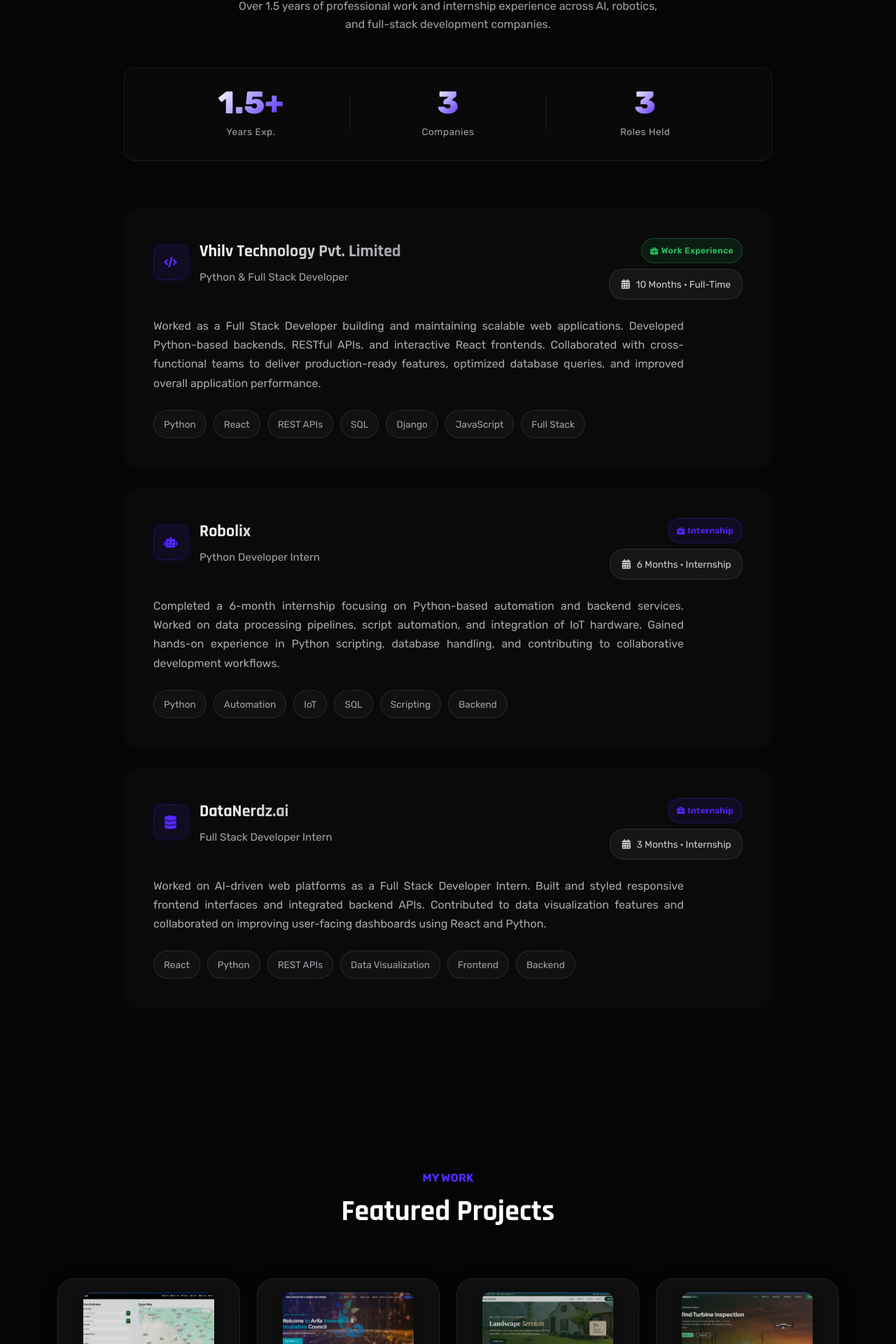
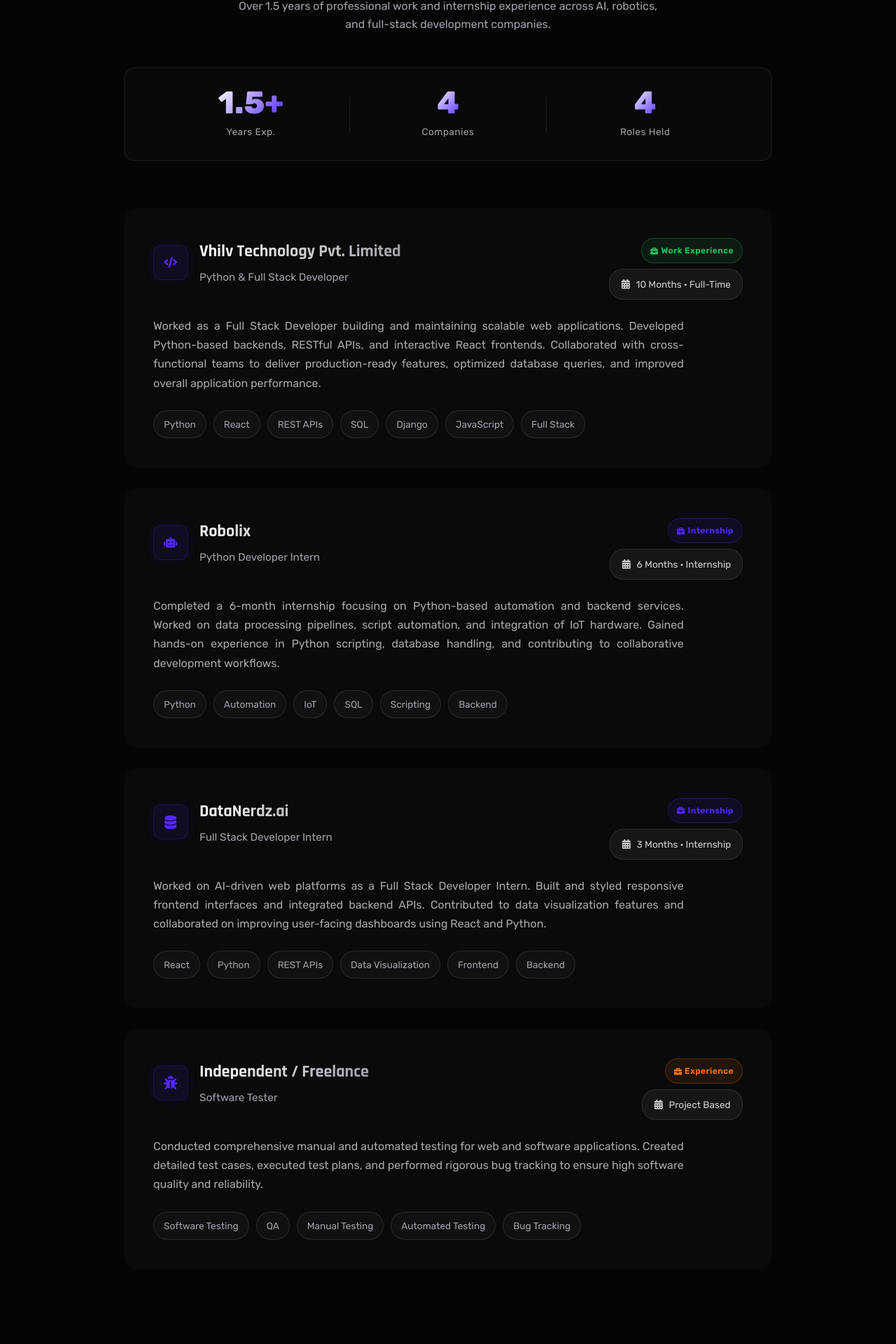
Before and after one commit to abi9502/abishake, a React (Vite) app: page / in a window 1280 px wide. Shown: the part 2278-4198 px from the top of the page at 70% size. Built offline with nearby package versions, Linux system fonts and the light colour scheme; the HTML template or start-up script is replaced by a standard one.

Commit message:
Add software tester experience and update stats

```diff
--- a/src/components/Experience.jsx
+++ b/src/components/Experience.jsx
@@ -1,6 +1,6 @@
 import React, { useEffect } from 'react';
 import './Experience.css';
-import { FaBriefcase, FaCalendarAlt, FaCode, FaDatabase, FaRobot } from "react-icons/fa";
+import { FaBriefcase, FaCalendarAlt, FaCode, FaDatabase, FaRobot, FaBug } from "react-icons/fa";
 
 const cardMouseMove = (e) => {
     const card = e.currentTarget;
@@ -48,6 +48,18 @@
             'Worked on AI-driven web platforms as a Full Stack Developer Intern. Built and styled responsive frontend interfaces and integrated backend APIs. Contributed to data visualization features and collaborated on improving user-facing dashboards using React and Python.',
         tags: ['React', 'Python', 'REST APIs', 'Data Visualization', 'Frontend', 'Backend'],
     },
+    {
+        type: 'work',
+        company: 'Independent / Freelance',
+        role: 'Software Tester',
+        icon: <FaBug />,
+        date: 'Project Based',
+        badge: 'Experience',
+        badgeColor: '#f97316',
+        description:
+            'Conducted comprehensive manual and automated testing for web and software applications. Created detailed test cases, executed test plans, and performed rigorous bug tracking to ensure high software quality and reliability.',
+        tags: ['Software Testing', 'QA', 'Manual Testing', 'Automated Testing', 'Bug Tracking'],
+    },
 ];
 
 const Experience = () => {
@@ -92,12 +104,12 @@
                             </div>
                             <div className="exp-stat-divider" />
                             <div className="exp-stat-card">
-                                <span className="exp-stat-number">3</span>
+                                <span className="exp-stat-number">4</span>
                                 <span className="exp-stat-label">Companies</span>
                             </div>
                             <div className="exp-stat-divider" />
                             <div className="exp-stat-card">
-                                <span className="exp-stat-number">3</span>
+                                <span className="exp-stat-number">4</span>
                                 <span className="exp-stat-label">Roles Held</span>
                             </div>
                         </div>
```
